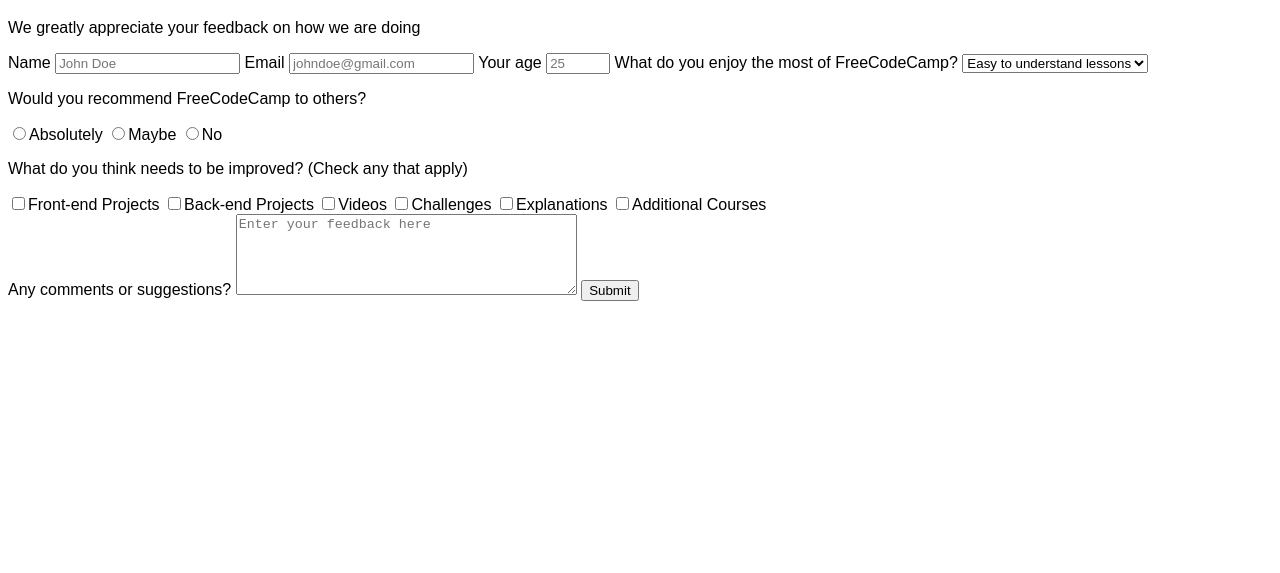
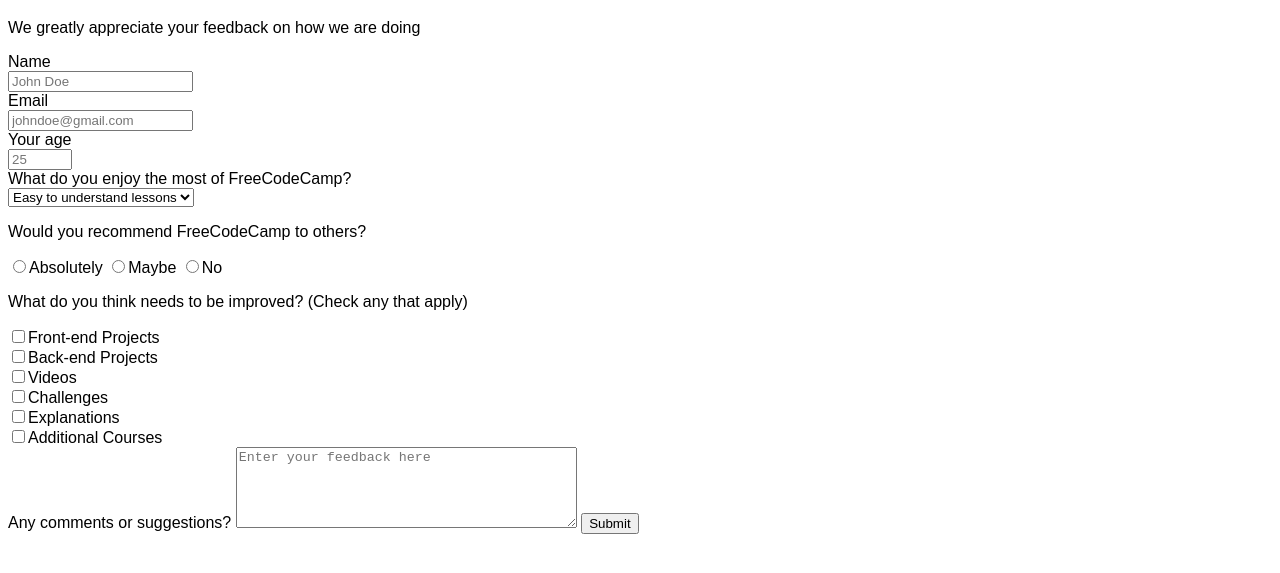
Before and after one commit to eperez7/FCC-Survey-Form, a website built with Parcel: page index.html in a window 1280 px wide. Shown: the part 61-634 px from the top of the page. Built offline with nearby package versions, Linux system fonts and the light colour scheme.

Commit message:
Updated the page layout

```diff
--- a/src/styles.css
+++ b/src/styles.css
@@ -1,3 +1,10 @@
 body {
   font-family: sans-serif;
 }
+
+.personal-info label {
+  display: block;
+}
+.checkbox label {
+  display: block;
+}
```
